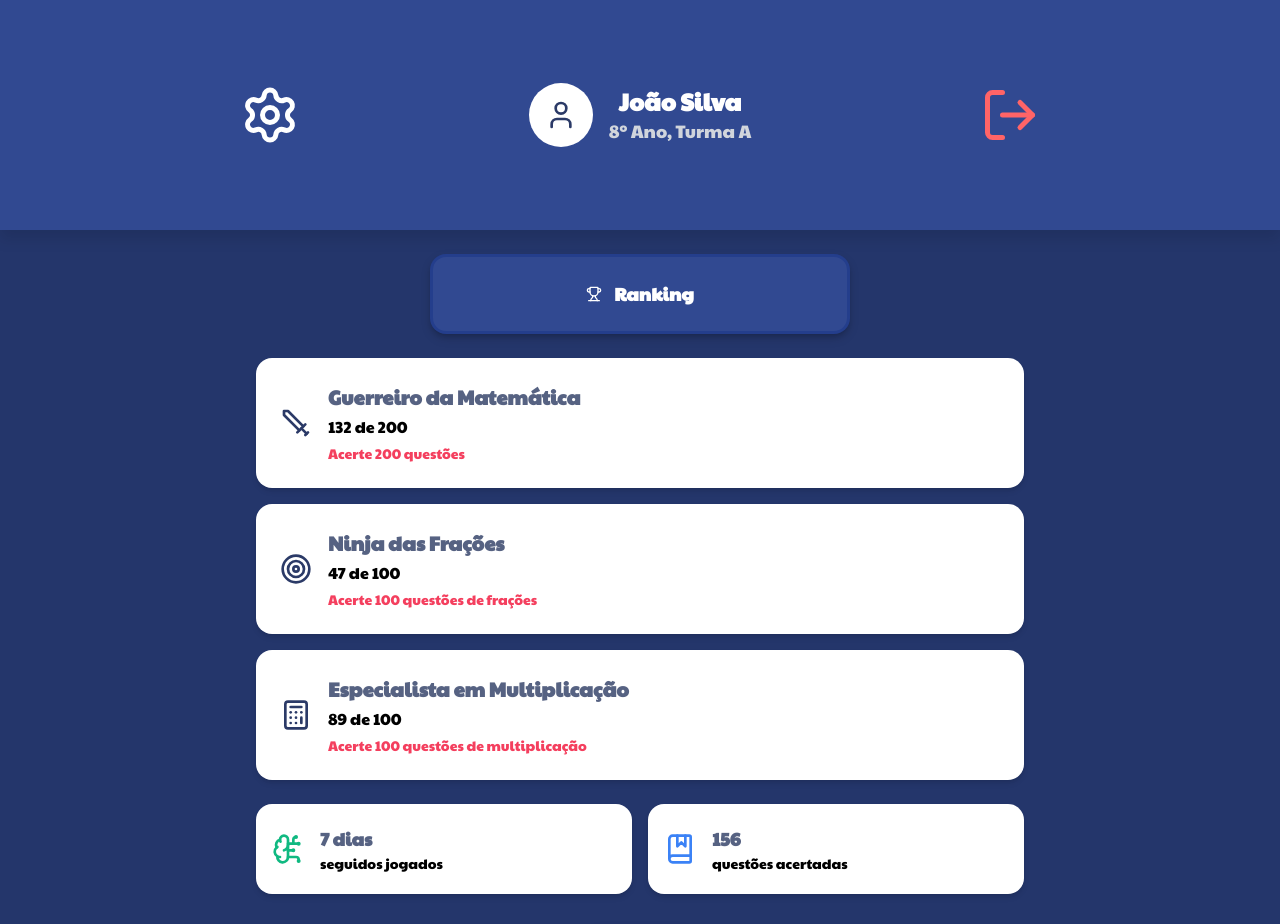
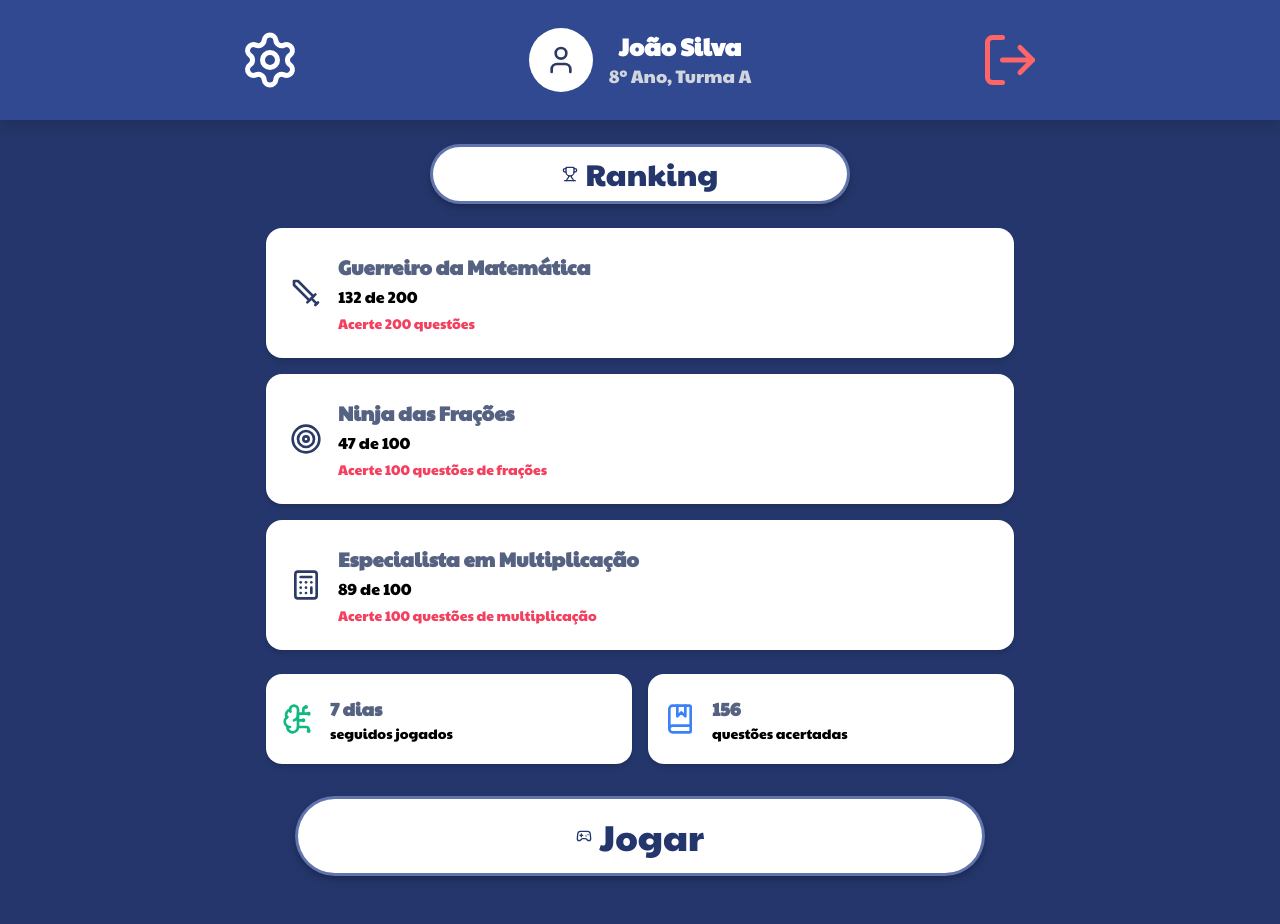
Before and after one commit to mairapaulac/MatFun, a Next.js app: page /home in a window 1280 px wide. Shown: the top 924 px of the page. After the commit the page ends 900 px from the top, so only its background shows below. Built offline with nearby package versions, Linux system fonts and the light colour scheme.

Commit message:
style: changed /home buttons styling

```diff
--- a/src/app/home/components/Navbar.tsx
+++ b/src/app/home/components/Navbar.tsx
@@ -5,16 +5,16 @@ import Link from "next/link";
 
 export default function Navbar() {
   return (
-    <nav className="w-full h-[180px] sm:h-[230px] bg-[#314991] px-4 py-4 sm:py-6 drop-shadow-xl">
+    <nav className="w-full h-[120px] sm:h-[120px] bg-[#314991] px-4 py-4 sm:py-6 drop-shadow-xl">
       <div className="w-full max-w-[800px] mx-auto h-full flex justify-between items-center">
-        {/* Botão de configurações */}
+        {/* configs */}
         <div className="flex items-center justify-center w-[50px] h-[50px] sm:w-[60px] sm:h-[60px]">
           <Link href={"/settings"}>
             <Settings className="w-[50px] h-[50px] sm:w-[60px] sm:h-[60px] text-white hover:text-gray-300 transition-colors" />
           </Link>
         </div>
 
-        {/* Avatar e informações do usuário */}
+        {/* user info*/}
         <div className="flex-grow flex justify-center items-center gap-2 sm:gap-4">
           <div className="flex items-center gap-2 sm:gap-4">
             <div className="w-12 h-12 sm:w-16 sm:h-16 bg-white rounded-full flex items-center justify-center">
@@ -27,7 +27,7 @@ export default function Navbar() {
           </div>
         </div>
 
-        {/* Botão de logout */}
+        {/* logout */}
         <div className="flex items-center justify-center w-[50px] h-[50px] sm:w-[60px] sm:h-[60px]">
           <Link href={"/auth/signin"}>
             <LogOut className="w-[50px] h-[50px] sm:w-[60px] sm:h-[60px] text-red-400 hover:text-red-300 transition-colors" />
--- a/src/app/home/page.tsx
+++ b/src/app/home/page.tsx
@@ -1,6 +1,8 @@
 "use client";
+
+import { useRouter } from "next/navigation";
 import Navbar from "./components/Navbar";
-import { Card, StatCard, DashboardButton } from "@/components/dashboard";
+import { Card, StatCard } from "@/components/dashboard";
 import {
   Trophy,
   Sword,
@@ -8,80 +10,88 @@ import {
   Calculator,
   Gamepad2,
   BrainCircuit,
-  BookMarked
+  BookMarked,
 } from "lucide-react";
-import Link from "next/link";
-
+import { Button } from "@/components/ui/button";
 export default function HomePage() {
+  const router = useRouter();
   return (
-    <div className="flex flex-col w-full min-h-screen bg-[#24366b]">
+    <div className="flex flex-col w-full min-h-screen bg-[#24366b] overflow-x-hidden">
       <Navbar />
 
-      <main className="flex-1 px-4 py-6 max-w-[800px] mx-auto w-full flex flex-col min-h-0">
-        {/* Botão Ranking */}
-        <div className="mb-4 sm:mb-6">
-          <Link href="/ranking">
-            <DashboardButton
-              icon={Trophy}
-              text="Ranking"
-              className="w-full max-w-[420px] mx-auto"
-              size="lg"
-            />
-          </Link>
+      <main className="flex-1 px-4 py-6 max-w-[780px] mx-auto w-full flex flex-col min-h-0 overflow-x-hidden">
+        <div className="mb-4 sm:mb-6 flex items-center w-full">
+          <Button
+            onClick={() => router.push("/ranking")}
+            className="w-full h-[60px] max-w-[420px] mx-auto rounded-4xl "
+          >
+             <Trophy className="h-13 w-10"></Trophy>
+            <span className="text-3xl">Ranking</span>
+          </Button>
         </div>
 
-        {/* Container com 3 cards de achievements */}
         <div className="mb-4 sm:mb-6 space-y-3 sm:space-y-4 flex-1 min-h-0">
-          {/* Guerreiro da Matemática */}
           <Card className="w-full h-[110px] sm:h-[130px] flex items-center gap-3 sm:gap-4 p-4 sm:p-6">
             <div className="flex-shrink-0">
               <Sword className="w-6 h-6 sm:w-8 sm:h-8 text-[#2B3A67]" />
             </div>
             <div className="flex-1">
-              <h3 className="text-lg sm:text-xl font-semibold mb-1" style={{ color: 'rgba(29, 45, 88, 0.75)' }}>
+              <h3
+                className="text-lg sm:text-xl font-semibold mb-1"
+                style={{ color: "rgba(29, 45, 88, 0.75)" }}
+              >
                 Guerreiro da Matemática
               </h3>
-              <p className="text-sm sm:text-base font-medium text-black mb-1">132 de 200</p>
-              <p className="text-xs sm:text-sm" style={{ color: '#F43F5E' }}>
+              <p className="text-sm sm:text-base font-medium text-black mb-1">
+                132 de 200
+              </p>
+              <p className="text-xs sm:text-sm" style={{ color: "#F43F5E" }}>
                 Acerte 200 questões
               </p>
             </div>
           </Card>
 
-          {/* Ninja das Frações */}
           <Card className="w-full h-[110px] sm:h-[130px] flex items-center gap-3 sm:gap-4 p-4 sm:p-6">
             <div className="flex-shrink-0">
               <Target className="w-6 h-6 sm:w-8 sm:h-8 text-[#2B3A67]" />
             </div>
             <div className="flex-1">
-              <h3 className="text-lg sm:text-xl font-semibold mb-1" style={{ color: 'rgba(29, 45, 88, 0.75)' }}>
+              <h3
+                className="text-lg sm:text-xl font-semibold mb-1"
+                style={{ color: "rgba(29, 45, 88, 0.75)" }}
+              >
                 Ninja das Frações
               </h3>
-              <p className="text-sm sm:text-base font-medium text-black mb-1">47 de 100</p>
-              <p className="text-xs sm:text-sm" style={{ color: '#F43F5E' }}>
+              <p className="text-sm sm:text-base font-medium text-black mb-1">
+                47 de 100
+              </p>
+              <p className="text-xs sm:text-sm" style={{ color: "#F43F5E" }}>
                 Acerte 100 questões de frações
               </p>
             </div>
           </Card>
 
-          {/* Especialista em Multiplicação */}
           <Card className="w-full h-[110px] sm:h-[130px] flex items-center gap-3 sm:gap-4 p-4 sm:p-6">
             <div className="flex-shrink-0">
               <Calculator className="w-6 h-6 sm:w-8 sm:h-8 text-[#2B3A67]" />
             </div>
             <div className="flex-1">
-              <h3 className="text-lg sm:text-xl font-semibold mb-1" style={{ color: 'rgba(29, 45, 88, 0.75)' }}>
+              <h3
+                className="text-lg sm:text-xl font-semibold mb-1"
+                style={{ color: "rgba(29, 45, 88, 0.75)" }}
+              >
                 Especialista em Multiplicação
               </h3>
-              <p className="text-sm sm:text-base font-medium text-black mb-1">89 de 100</p>
-              <p className="text-xs sm:text-sm" style={{ color: '#F43F5E' }}>
+              <p className="text-sm sm:text-base font-medium text-black mb-1">
+                89 de 100
+              </p>
+              <p className="text-xs sm:text-sm" style={{ color: "#F43F5E" }}>
                 Acerte 100 questões de multiplicação
               </p>
             </div>
           </Card>
         </div>
 
-        {/* Container com 2 cards de estatísticas */}
         <div className="mb-6 sm:mb-8 grid grid-cols-2 gap-3 sm:gap-4">
           <StatCard
             icon={BrainCircuit}
@@ -99,16 +109,14 @@ export default function HomePage() {
           />
         </div>
 
-        {/* Botão Jogar - posicionado na parte inferior */}
         <div className="flex justify-center mt-auto">
-          <Link href="/question">
-            <DashboardButton
-              icon={Gamepad2}
-              text="Jogar"
-              className="w-full max-w-[690px] h-[80px]"
-              size="lg"
-            />
-          </Link>
+          <Button
+            onClick={() => router.push("/question")} // Adicionado onClick
+            className="w-full max-w-[690px] h-[60px] sm:h-[80px] rounded-full"
+          >
+            <Gamepad2 size={90}></Gamepad2>
+            <span className="text-4xl">Jogar</span>
+          </Button>
         </div>
       </main>
     </div>
```
